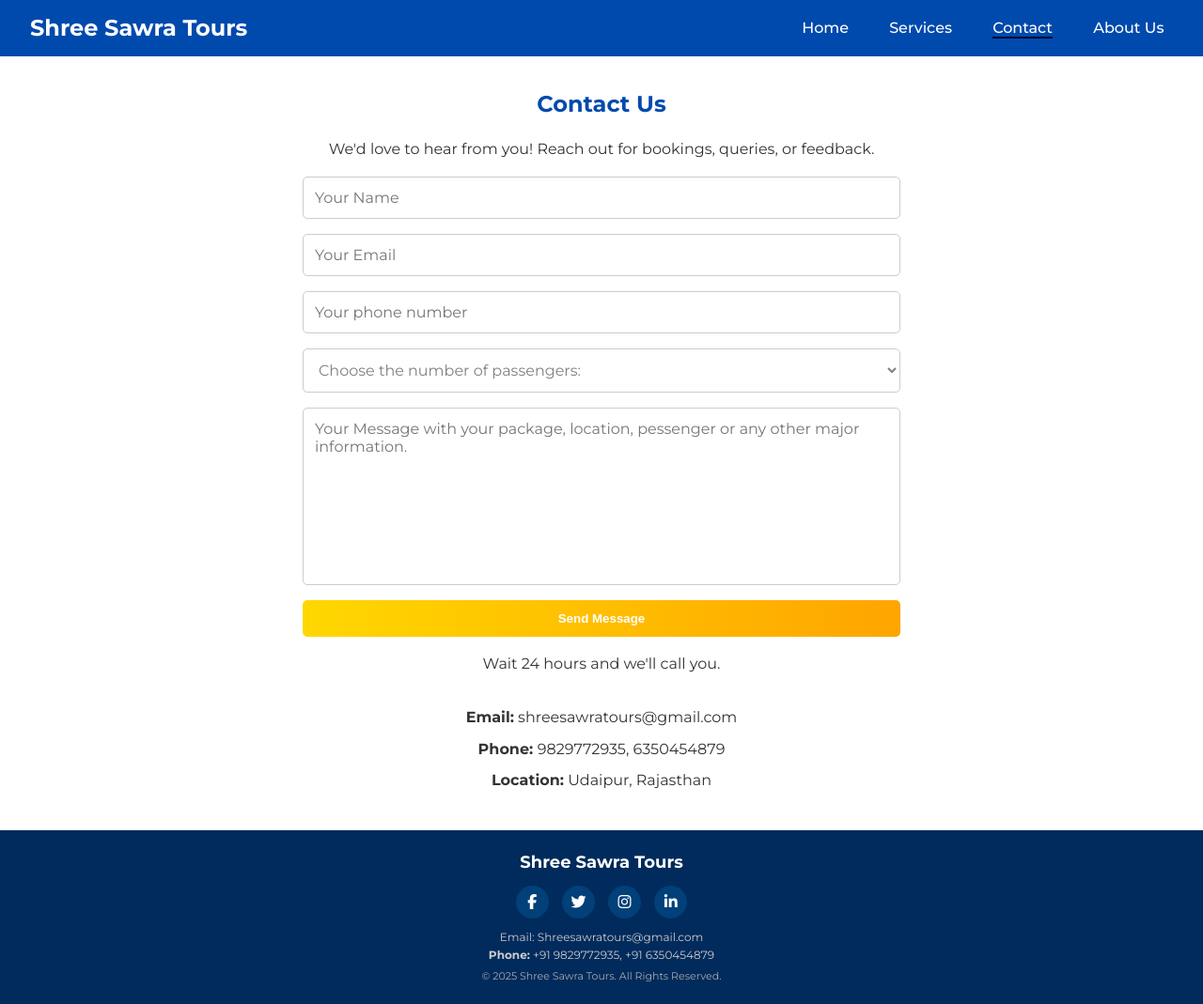
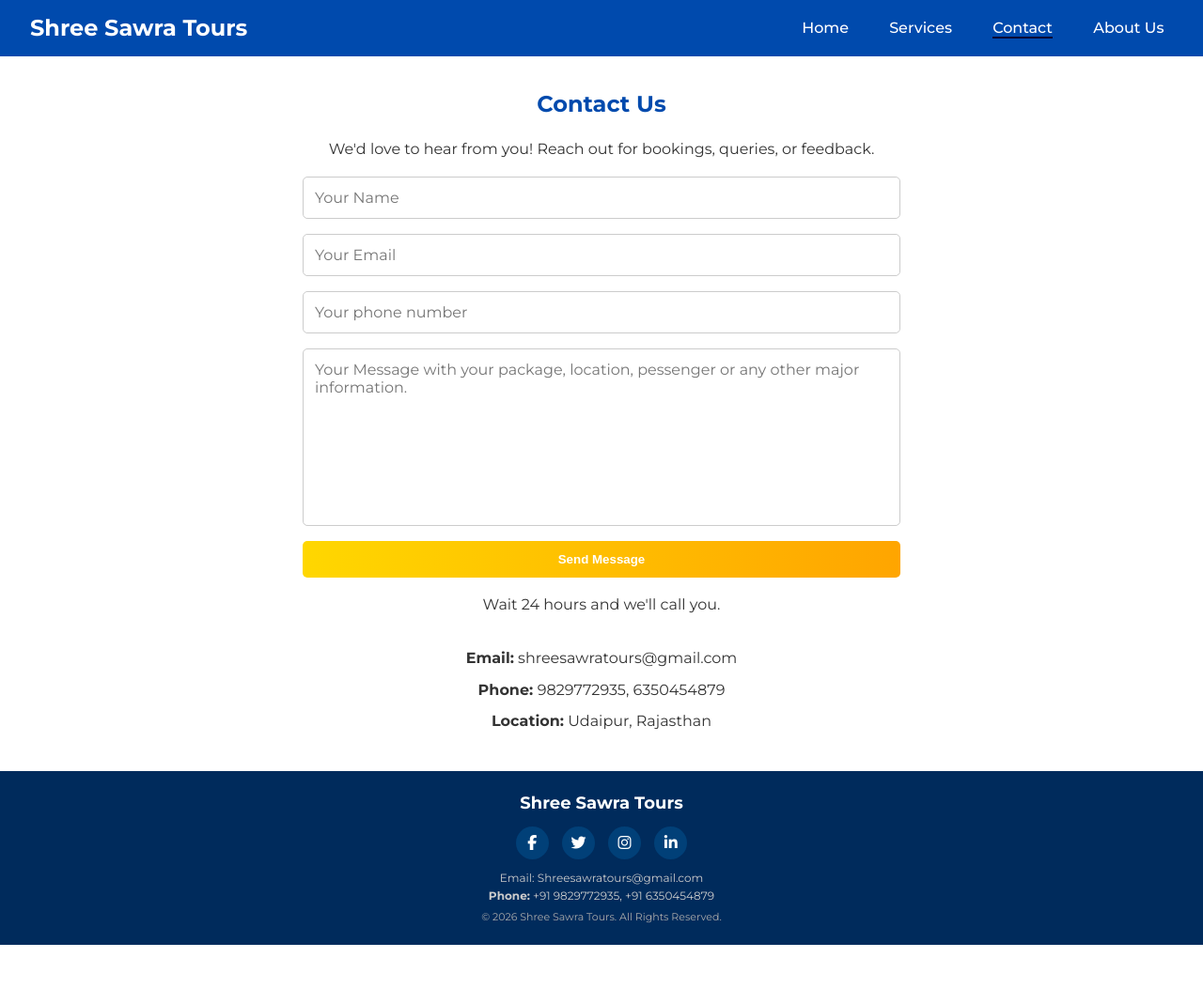
Before and after one commit to Nayansalvi/Shree-sawra-tours, a plain HTML site: page Contact.html in a window 1280 px wide. Shown: the whole page at 94% size. After the commit the page ends 1006 px from the top, so only its background shows below. Drawn offline with Linux system fonts and the light colour scheme.

Commit message:
upgrading the website

```diff
--- a/Contact.html
+++ b/Contact.html
@@ -57,18 +57,6 @@
       <input id="email" type="email" name="email:" placeholder="Your Email" required />
             <input id="phone" type="number" name="Phone number:" placeholder="Your phone number" required />
 
-
-<select id="pessenger" name="number of pessengers:">
-  <option value="in msg">Choose the number of passengers:</option>
-  <option value="in msg">I'll tell you in message</option>
-  <option value="2" >2</option>
-  <option value="3" >3</option>
-  <option value="4" >4</option>
-  <option value="5" >5</option>
-  <option value="6" >6</option>
-  <option value="7" >7</option>
-
-</select>
       <textarea id="msg" name="message:" placeholder="Your Message with your package, location, pessenger or any other major information." rows="5" required></textarea>
       <button type="submit">Send Message</button>
     </form>
@@ -94,7 +82,7 @@
       </div>
 
       <p class="footer-info">Email:</strong> Shreesawratours@gmail.com <br> <strong>Phone:</strong> +91 9829772935, +91 6350454879</p>
-      <p class="footer-bottom">© 2025 Shree Sawra Tours. All Rights Reserved.</p>
+      <p class="footer-bottom">© 2026 Shree Sawra Tours. All Rights Reserved.</p>
     </div>
   </footer>
   <script src="JS/Script.js"></script>
```
Also changed, not shown: Page1.html (+1 -1 lines), Services.html (+1 -1 lines), book.html (+1 -1 lines), index.html (+1 -1 lines).
